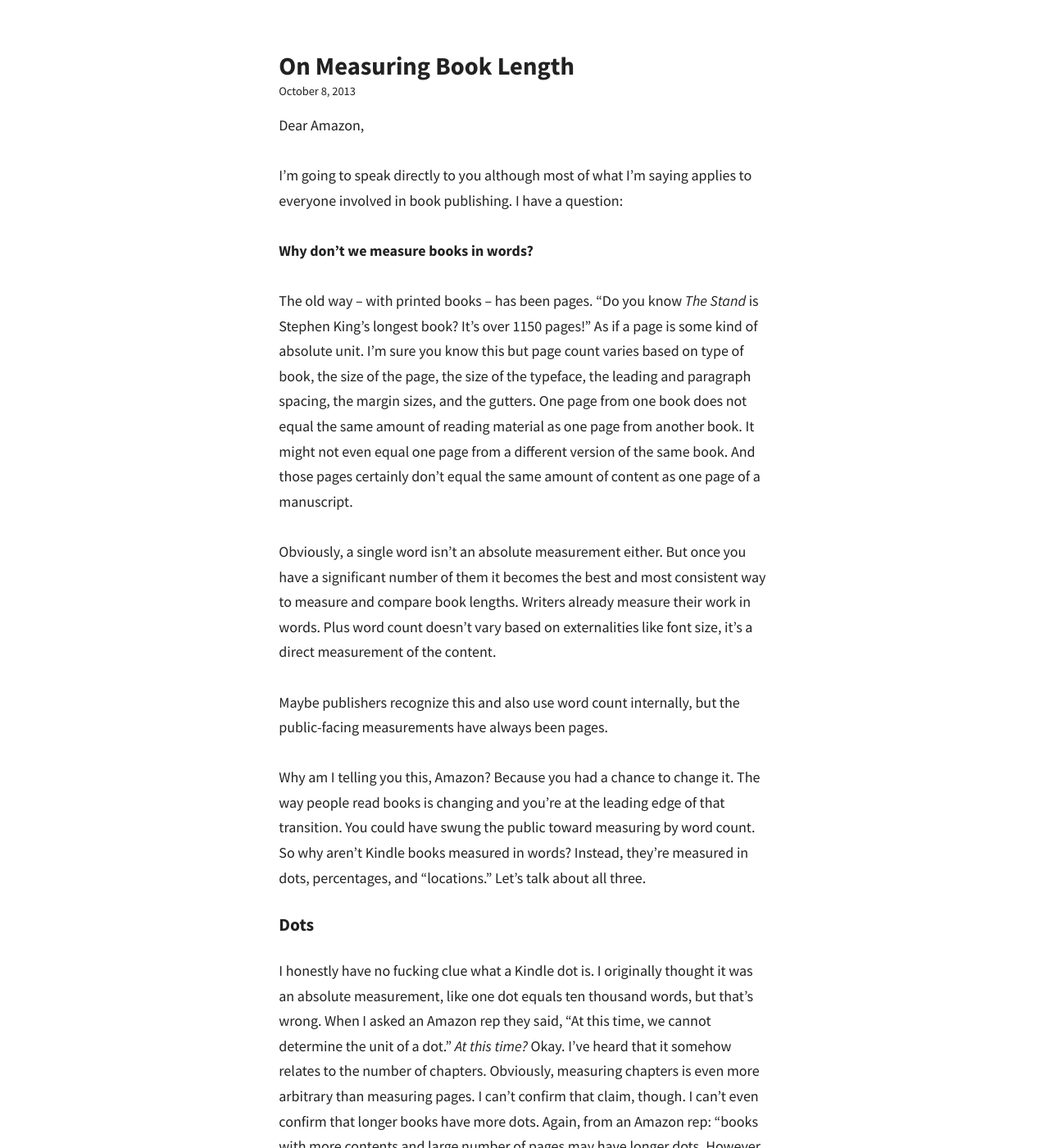
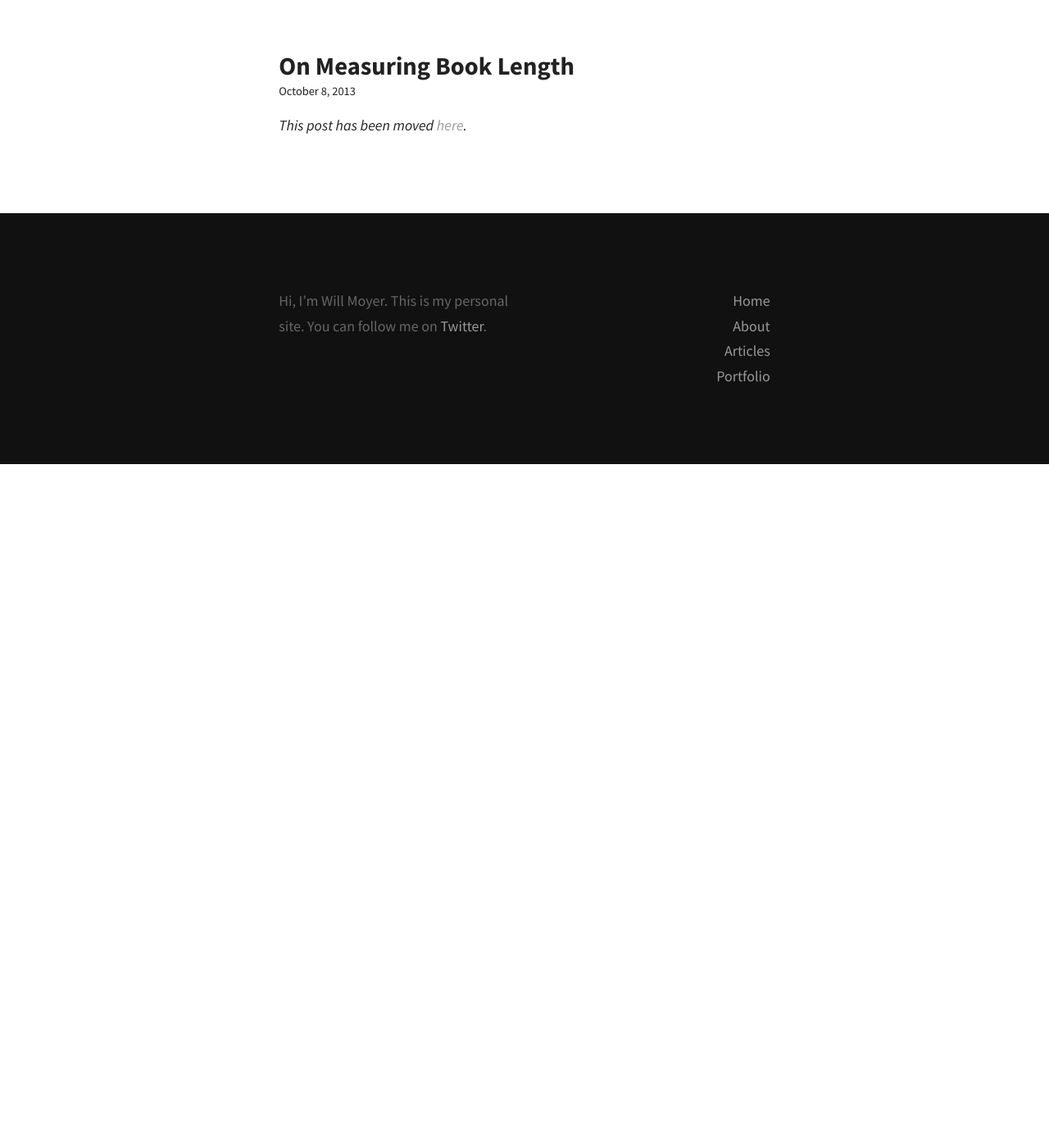
Before and after one commit to moyer/moyer.github.com, a Jekyll site: the page built from everyday/_posts/2013-10-08-on-measuring-book-length.md, in a window 1280 px wide and 1400 px high. Shown: the whole window at 82% size. Built offline with Jekyll 4.4.1, drawn with Linux system fonts in a browser that asks for light colours; Markdown is read by kramdown in place of the engine named in the settings; some of the changed text lies outside the part shown.

Commit message:
moves “On Measuring Book Length” to articles
adds cover

```diff
--- a/everyday/_posts/2013-10-08-on-measuring-book-length.md
+++ b/everyday/_posts/2013-10-08-on-measuring-book-length.md
@@ -4,38 +4,4 @@
 date: 2013-10-08
 ---
 
-Dear Amazon,
-
-I'm going to speak directly to you although most of what I'm saying applies to everyone involved in book publishing. I have a question:
-
-**Why don't we measure books in words?**
-
-The old way -- with printed books -- has been pages. "Do you know *The Stand* is Stephen King's longest book? It's over 1150 pages!" As if a page is some kind of absolute unit. I'm sure you know this but page count varies based on type of book, the size of the page, the size of the typeface, the leading and paragraph spacing, the margin sizes, and the gutters. One page from one book does not equal the same amount of reading material as one page from another book. It might not even equal one page from a different version of the same book. And those pages certainly don't equal the same amount of content as one page of a manuscript.
-
-Obviously, a single word isn't an absolute measurement either. But once you have a significant number of them it becomes the best and most consistent way to measure and compare book lengths. Writers already measure their work in words. Plus word count doesn't vary based on externalities like font size, it's a direct measurement of the content.
-
-Maybe publishers recognize this and also use word count internally, but the public-facing measurements have always been pages.
-
-Why am I telling you this, Amazon? Because you had a chance to change it. The way people read books is changing and you're at the leading edge of that transition. You could have swung the public toward measuring by word count. So why aren't Kindle books measured in words? Instead, they're measured in dots, percentages, and "locations." Let's talk about all three.
-
-## Dots
-
-I honestly have no fucking clue what a Kindle dot is. I originally thought it was an absolute measurement, like one dot equals ten thousand words, but that's wrong. When I asked an Amazon rep they said, “At this time, we cannot determine the unit of a dot.” *At this time?* Okay. I've heard that it somehow relates to the number of chapters. Obviously, measuring chapters is even more arbitrary than measuring pages. I can't confirm that claim, though. I can't even confirm that longer books have more dots. Again, from an Amazon rep: “books with more contents and large number of pages may have longer dots. However, we don't have specific number of pages per dot.” *May?*
-
-But I think I get it: dots are a nice visual indicator for what percentage of a book is remaining. Fine.
-
-## Percentage
-
-In addition to the dots, Kindles display a specific percentage. I have no complaints about this measurement as long as it's coupled with something more absolute. Of course, it isn't. So you've read 50% of the book. How much was that? Who knows. Double it and you're done. At least it allows you to tell another person, "I'm 75% of the way through *[Writing For The Web](http://www.amazon.com/Writing-For-The-Web-ebook/dp/B00ELAG856)*." Which is way better than saying, "I've got one dot left and I'm on the edge of my seat."
-
-## Location, Location, Location
-
-We finally have an absolute unit. What exactly *is* the measurement? The [speculation](http://www.quora.com/Kindle/What-does-one-Kindle-location-unit-represent) is that each location represents 128 bytes of data. Is that useful in any way at all? Well, yes. A location on one Kindle should match up perfectly with a location on another Kindle. In that respect, it's useful. But you can't use it to measure books in relation to printed or non-Kindle versions. And nobody is familiar with them. Saying that *Crime and Punishment* has 300000 locations is meaningless to most people.
-
-At some point you, Amazon, realized the problems with dots, percentages, and locations. You fixed this by adding a word count, an actual measurement of the text that is comparable across all books, editions, and devices. *Just kidding! You added a page count.*
-
-In 2011, you added "real" page numbers to Kindle books. This is almost worst than dots. The page numbers on my Kindle don't correspond to the content of one screen. It's not a "Kindle page." So what it is? Is it the equivalent page of one of the printed editions? Which edition? Or is it some hypothetical page count calculated by using the location or word count? I don't know. Adding pages doesn't help. It's just a friendlier measurement of location.
-
-The only solution is word count.
-
-It's not too late, Amazon. This is my official plea: *Please add word count to your Kindle books, devices, and apps.*
+*This post has been moved [here](/on-measuring-book-length/).*
```
Also changed, not shown: _posts/2013-10-08-on-measuring-book-length.md (added, +45 -0 lines), assets/2013-10-08-on-measuring-book-length.jpg (added).
